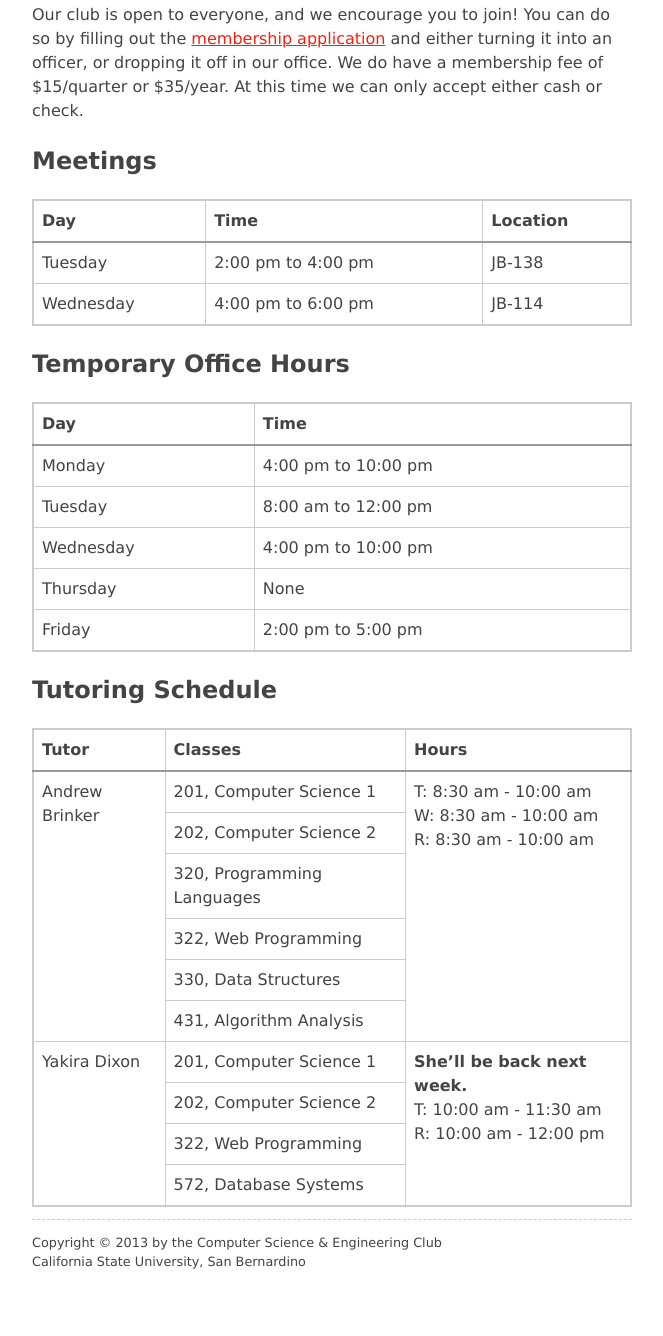
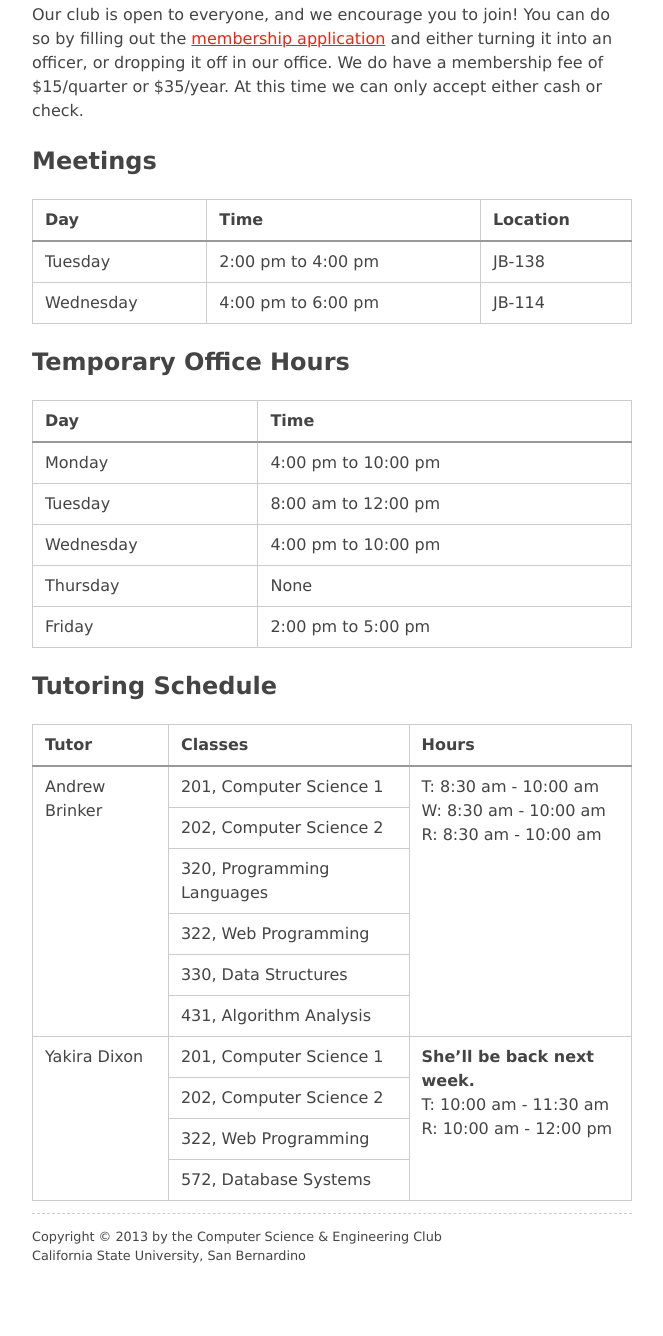
Before and after one commit to CSE-CSUSB/Website, a PHP site: page / in a window 1280 px wide. Shown: the part 374-1710 px from the top of the page, without its empty margins (308-971 px from the left). After the commit the page ends 1637 px from the top, so only its background shows below. Run offline with PHP 8.4, Linux system fonts and the light colour scheme; some libraries are stand-ins or nearby versions.

Commit message:
Update main.css

```diff
--- a/public/styles/main.css
+++ b/public/styles/main.css
@@ -12,12 +12,11 @@ body {
 table {
   width: 100%;
   border-collapse: collapse;
-  border: 2px solid #ccc;
 }
 
     th,
     td {
-      padding: .5em;
+      padding: .5em .75em;
       border: 1px solid #ccc;
       vertical-align: top;
     }
```
